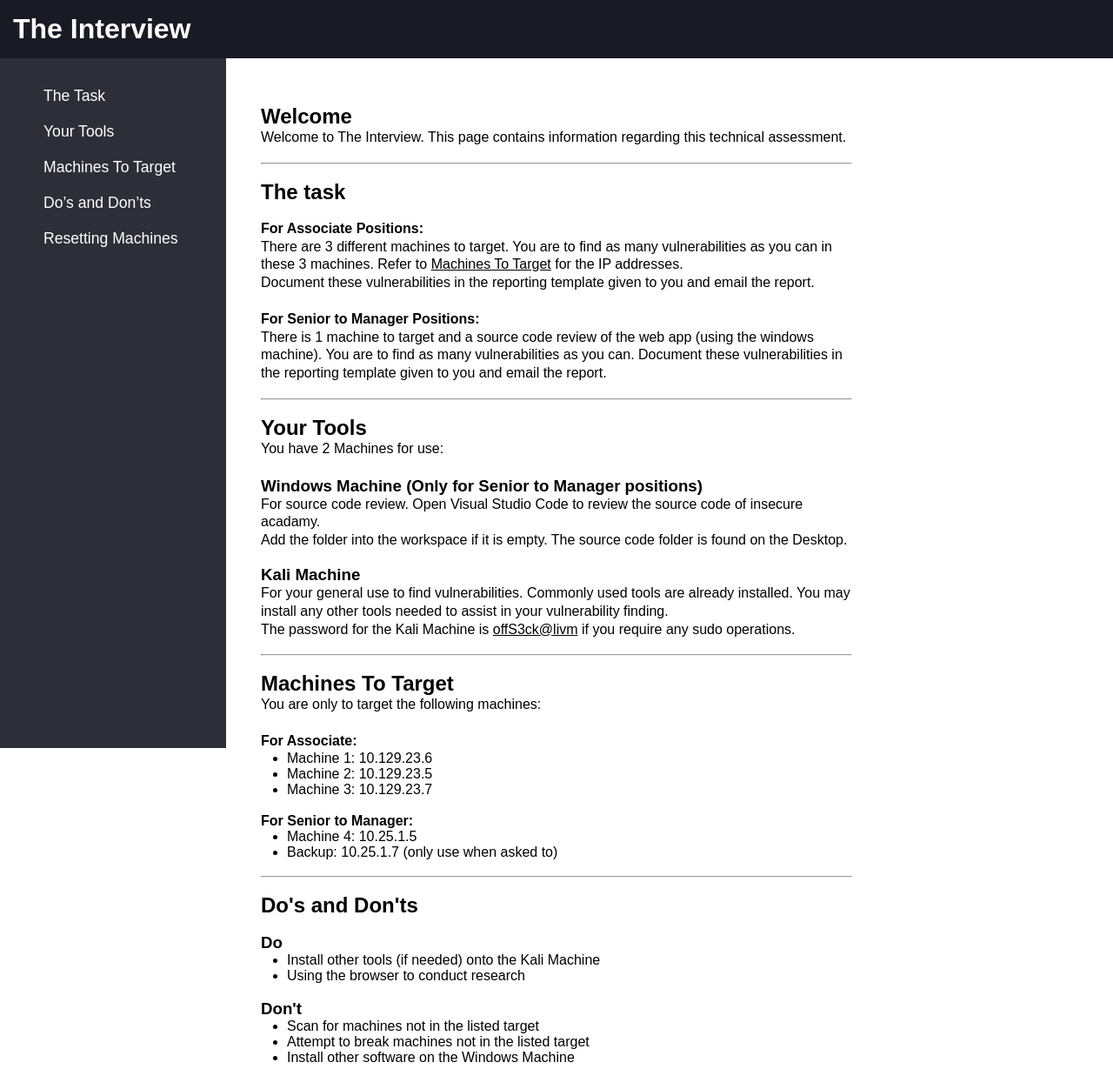
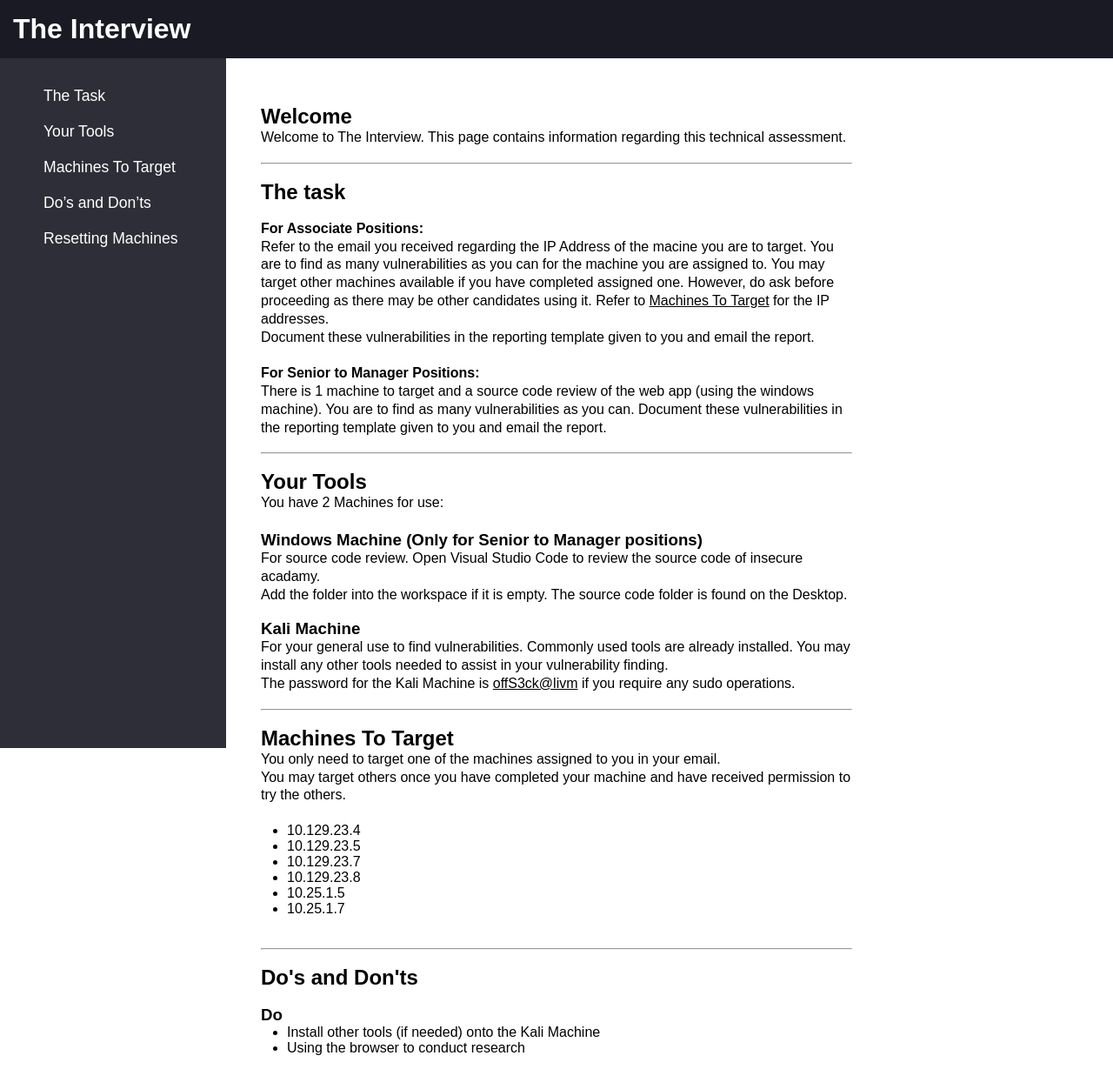
Before and after one commit to jjunuxc/welcomeinterview, a Flask app: page / in a window 1280 px wide. Shown: the top 1229 px of the page at 87% size. Run offline with Flask 3, Linux system fonts and the light colour scheme; parts of the project's set-up code (start-up, migrations or seed data) failed here and were passed over.

Commit message:
updated index and reset

```diff
--- a/app.py
+++ b/app.py
@@ -69,7 +69,8 @@ class RemoveVmForm(FlaskForm):
 # Home page
 @app.route("/")
 def index():
-    return render_template("index.html")
+    vm_list = db.session.execute(db.select(Vm).where(Vm.vm_type == 'target').order_by(Vm.ip_address)).scalars()
+    return render_template("index.html", vm_list=vm_list)
 
 # VM Reset page
 @app.route("/reset")
--- a/templates/index.html
+++ b/templates/index.html
@@ -34,9 +34,11 @@
                     <p>
                         <b>For Associate Positions:</b>
                         <br>
-                        There are 3 different machines to target. You are to find as many vulnerabilities as you can
-                        in these 3 machines. Refer to <u>Machines To Target</u> for the IP addresses. <br>
-                        Document these vulnerabilities in the reporting template given to you and email the report.
+                        Refer to the email you received regarding the IP Address of the macine you are to target. You are to find
+                        as many vulnerabilities as you can for the machine you are assigned to. You may target other machines available
+                        if you have completed assigned one. However, do ask before proceeding as there may be other candidates using it.
+                        Refer to <u>Machines To Target</u> for the IP addresses. <br> Document these vulnerabilities in the reporting template
+                        given to you and email the report.
                         <br>
                         <br>
                         <b>For Senior to Manager Positions:</b>
@@ -74,21 +76,17 @@
                 <section id="target">
                     <h2>Machines To Target</h2>
                     <p>
-                        You are only to target the following machines:
+                        You only need to target one of the machines assigned to you in your email.
+                        <br>
+                        You may target others once you have completed your machine and have received permission to try the others.
                         <br>
                         <br>
-                        <b>For Associate:</b>
+                        {% for vm in vm_list %}
                         <ul>
-                            <li>Machine 1: 10.129.23.6</li>
-                            <li>Machine 2: 10.129.23.5</li>
-                            <li>Machine 3: 10.129.23.7</li>
+                            <li>{{vm.ip_address}}</li>
                         </ul>
+                        {% endfor %}
                         <br>
-                        <b>For Senior to Manager:</b>
-                        <ul>
-                            <li>Machine 4: 10.25.1.5</li>
-                            <li>Backup: 10.25.1.7 (only use when asked to)</li>
-                        </ul>
                     </p>
                     <br>
                     <hr>
--- a/templates/reset.html
+++ b/templates/reset.html
@@ -24,6 +24,8 @@
         <main class="content">
             <div class="scrollable">
                 <h2>Resetting Machines</h2>
+                <br>
+                Please only reset the machines <b>assigned to you</b>
                 <br>
                 <br>
                 {% for vm in vm_list %}
```
Also changed, not shown: instance/vm_resource.db.
